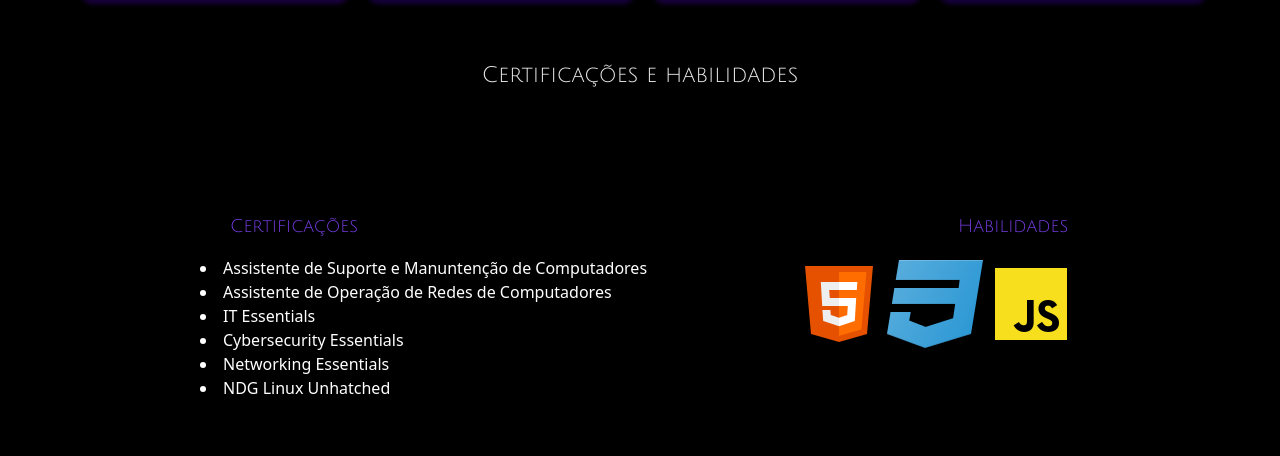
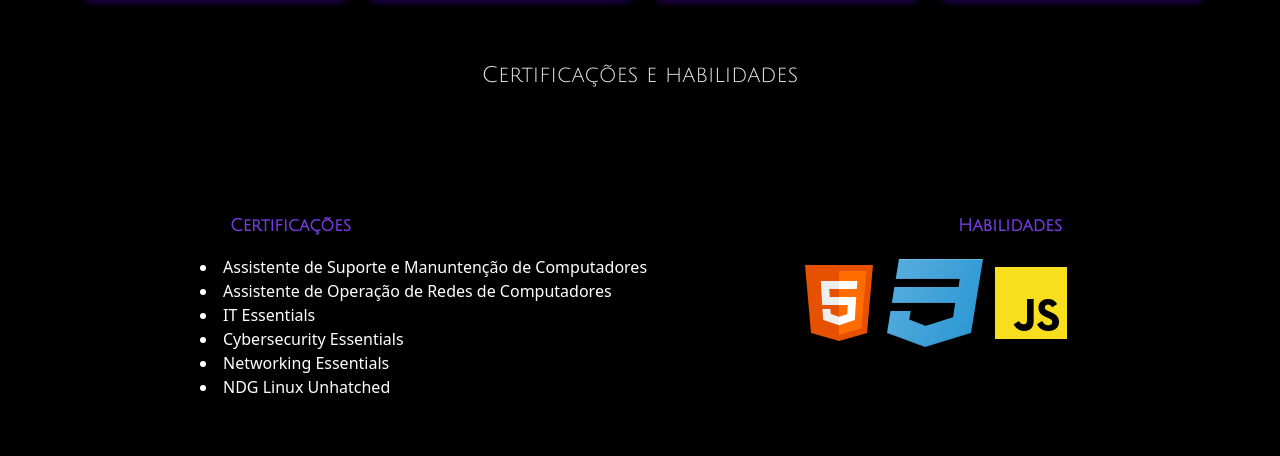
Before and after one commit to lauralopess/sitePortifolio, a plain HTML site: page 28072023/index.html in a window 1280 px wide. Shown: the part 1363-1819 px from the top of the page. Drawn offline with nearby package versions, Linux system fonts and the light colour scheme.

Commit message:
Add files via upload

```diff
--- a/28072023/style/style.css
+++ b/28072023/style/style.css
@@ -407,9 +407,10 @@ footer {
     text-align: left;
     margin-left: 30px;
     padding-bottom: 10px;
-    font-size: 18px;
+    font-size: 17px;
     font-family: 'Julius Sans One', sans-serif;
     color: #763ce2;
+    font-weight: bold;
 }
 
 .textCertificacoes {
@@ -433,9 +434,10 @@ footer {
     text-align: left;
     margin-left: 268px;
     padding-bottom: 10px;
-    font-size: 18px;
+    font-size: 17px;
     font-family: 'Julius Sans One', sans-serif;
     color: #763ce2;
+    font-weight: bold;
 }
 
 .containerCertificacoes {
```
